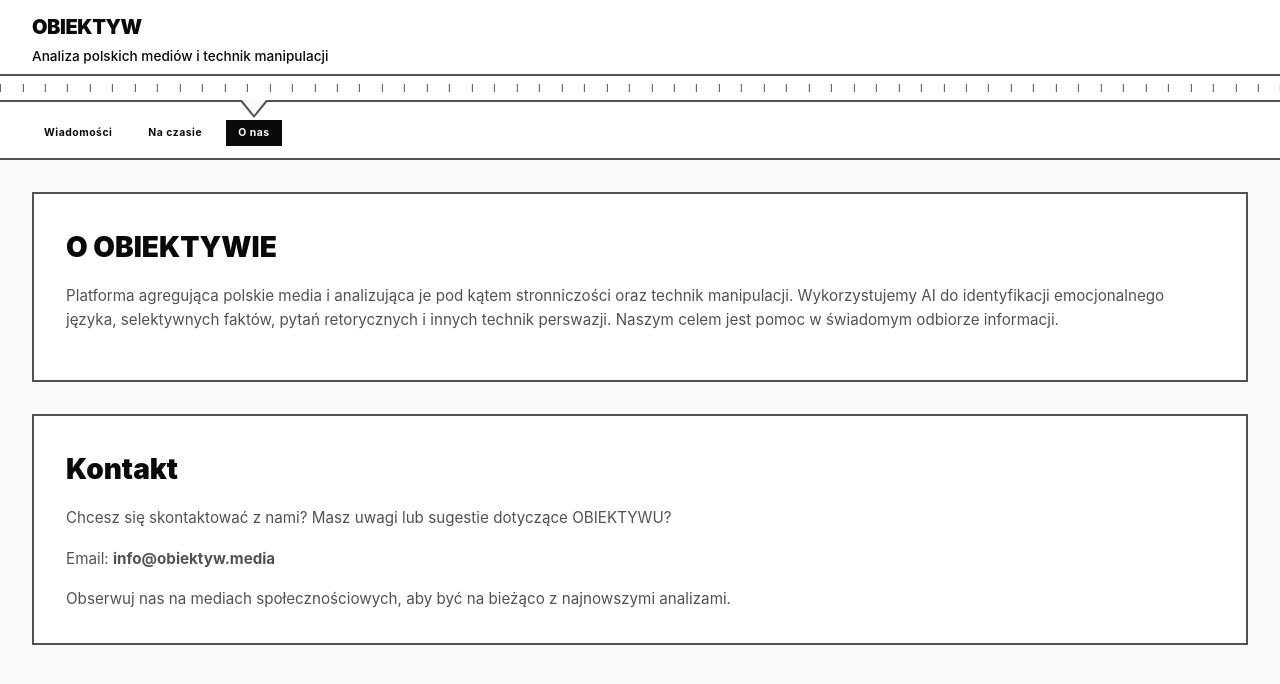
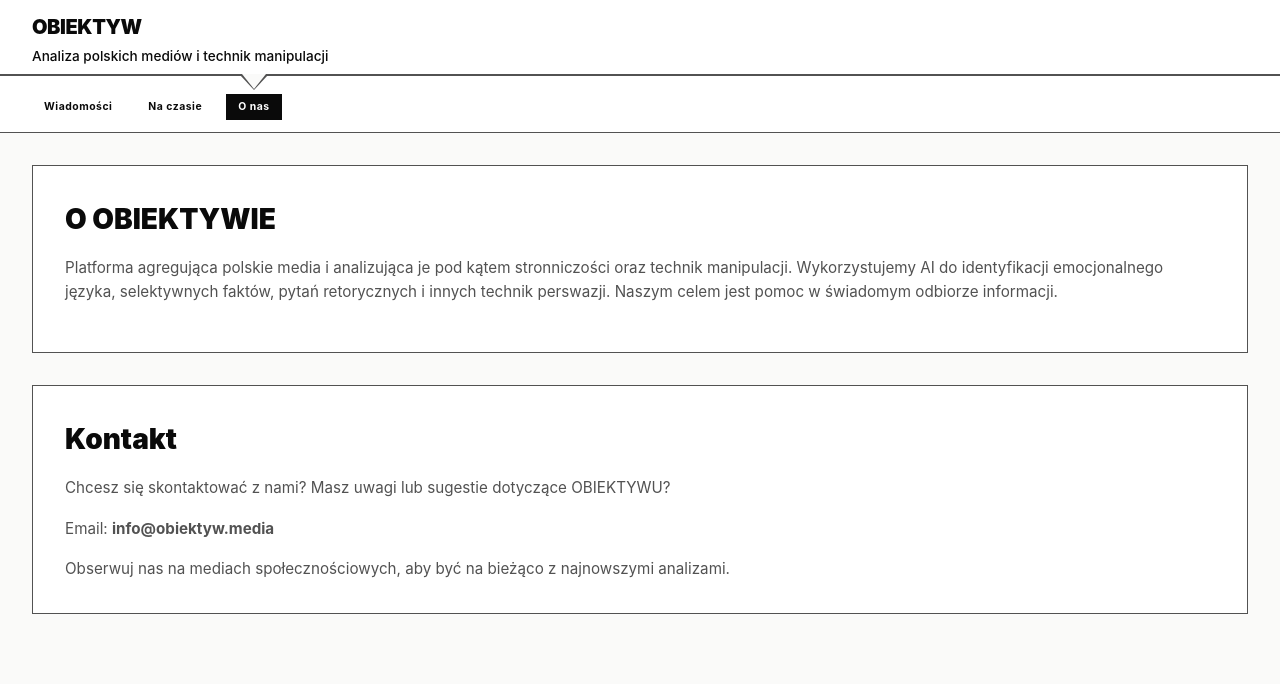
Before and after one commit to michellibera/Obiektyw, a Next.js app in the folder web/: page /o-nas in a window 1280 px wide. Shown: the top 684 px of the page. Built offline with nearby package versions, Linux system fonts and the light colour scheme.

Commit message:
change line height

```diff
--- a/web/app/components/Header.tsx
+++ b/web/app/components/Header.tsx
@@ -43,7 +43,7 @@ export default function Header({ currentPage }: HeaderProps) {
   return (
     <header style={{
       background: '#ffffff',
-      borderBottom: '2px solid #525252',
+      borderBottom: '1.5px solid #525252',
       padding: '0.75rem 2rem',
       position: 'sticky',
       top: 0,
@@ -71,16 +71,16 @@ export default function Header({ currentPage }: HeaderProps) {
         </p>
 
         {/* Top divider line */}
-        <div style={{
-          height: '2px',
+        {/* <div style={{
+          height: '1px',
           background: '#525252',
           marginBottom: '0.5rem',
           width: 'calc(100% + 4rem)',
           marginLeft: '-2rem'
-        }} />
+        }} /> */}
 
         {/* Knurled pattern - vertical lines */}
-        <div style={{
+        {/* <div style={{
           height: '8px',
           marginBottom: '0.5rem',
           width: 'calc(200% + 4rem)',
@@ -103,7 +103,7 @@ export default function Header({ currentPage }: HeaderProps) {
               }}
             />
           ))}
-        </div>
+        </div> */}
 
         {/* Divider with triangle */}
         <div
@@ -114,12 +114,12 @@ export default function Header({ currentPage }: HeaderProps) {
           marginBottom: '0.5rem',
           display: 'flex',
           alignItems: 'flex-start',
-          width: 'calc(100% + 4rem)',
-          marginLeft: '-2rem'
+          width: 'calc(200%)',
+          marginLeft: '-50%'
         }}>
           <div style={{
             flex: 1,
-            height: '2px',
+            height: '1.5px',
             background: '#525252',
             marginTop: '0px'
           }} />
@@ -131,7 +131,7 @@ export default function Header({ currentPage }: HeaderProps) {
             height: 0,
             borderLeft: '14px solid transparent',
             borderRight: '14px solid transparent',
-            borderTop: '17px solid #525252',
+            borderTop: '15.5px solid #525252',
             marginTop: '0px',
             transition: 'left 0.3s ease'
           }}
--- a/web/app/components/NewsCard.tsx
+++ b/web/app/components/NewsCard.tsx
@@ -16,7 +16,7 @@ export default function NewsCard({ story }: NewsCardProps) {
     <div
       style={{
         background: '#ffffff',
-        border: '2px solid #525252',
+        border: '1.5px solid #525252',
         borderRadius: '0',
         overflow: 'hidden',
         transition: 'all 0.2s ease'
--- a/web/app/na-czasie/page.tsx
+++ b/web/app/na-czasie/page.tsx
@@ -4,7 +4,7 @@ export default function NaCzasie() {
   return (
     <div style={{
       background: '#ffffff',
-      border: '2px solid #525252',
+      border: '1.5px solid #525252',
       padding: '2rem',
       marginBottom: '2rem'
     }}>
--- a/web/app/news/[id]/page.tsx
+++ b/web/app/news/[id]/page.tsx
@@ -33,7 +33,7 @@ export default function NewsDetailPage() {
       }}>
         <div style={{
           background: '#ffffff',
-          border: '2px solid #525252',
+          border: '1.5px solid #525252',
           padding: '2rem',
           textAlign: 'center'
         }}>
@@ -104,7 +104,7 @@ export default function NewsDetailPage() {
       {/* Story Header */}
       <div style={{
         background: '#ffffff',
-        border: '2px solid #525252',
+        border: '1.5px solid #525252',
         padding: '2rem',
         marginBottom: '2rem'
       }}>
--- a/web/app/o-nas/page.tsx
+++ b/web/app/o-nas/page.tsx
@@ -5,7 +5,7 @@ export default function ONas() {
     <>
       <div style={{
         background: '#ffffff',
-        border: '2px solid #525252',
+        border: '1.5px solid #525252',
         padding: '2rem',
         marginBottom: '2rem'
       }}>
@@ -21,7 +21,7 @@ export default function ONas() {
 
       <div style={{
         background: '#ffffff',
-        border: '2px solid #525252',
+        border: '1.5px solid #525252',
         padding: '2rem',
         marginBottom: '2rem'
       }}>
```
